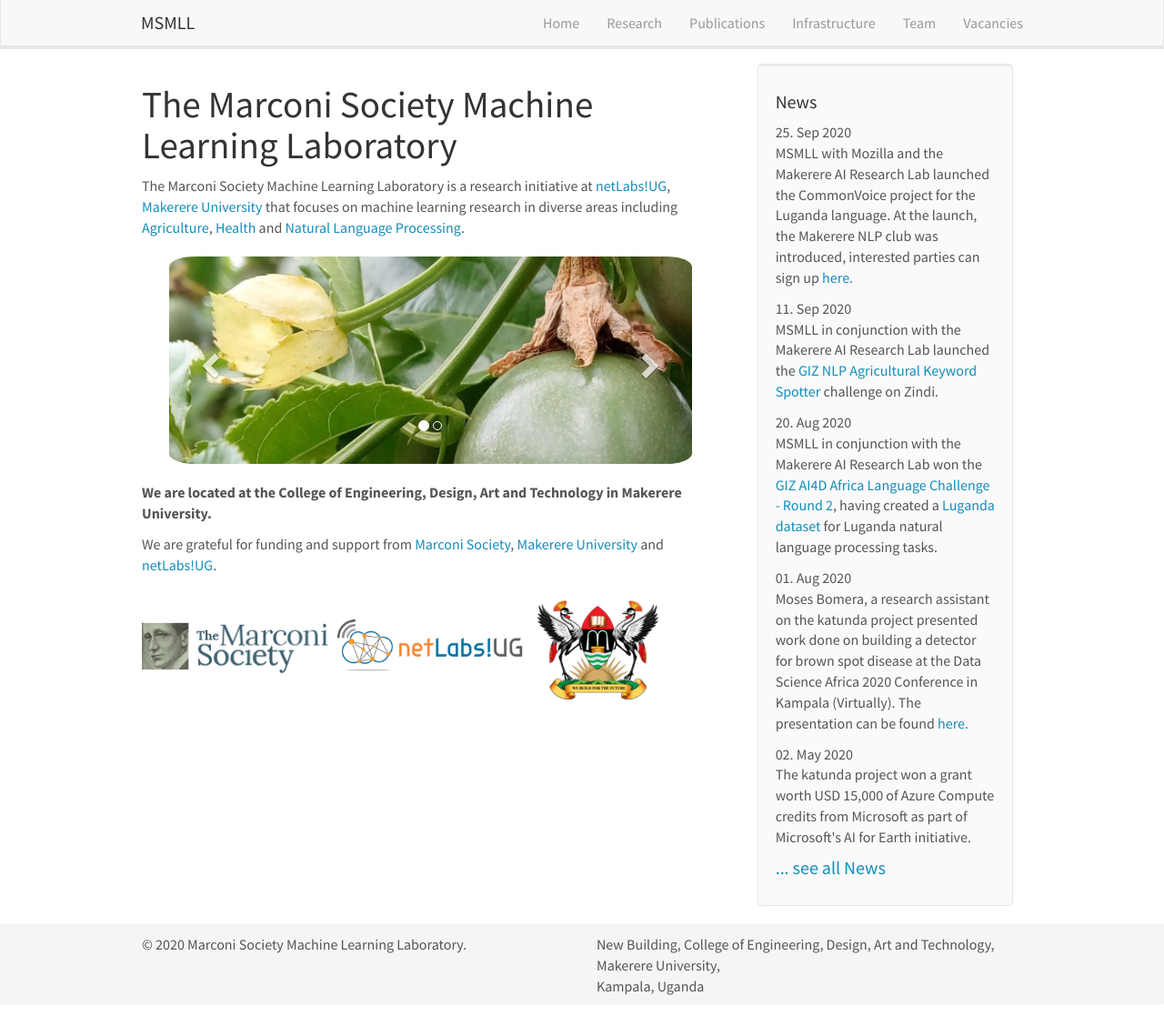
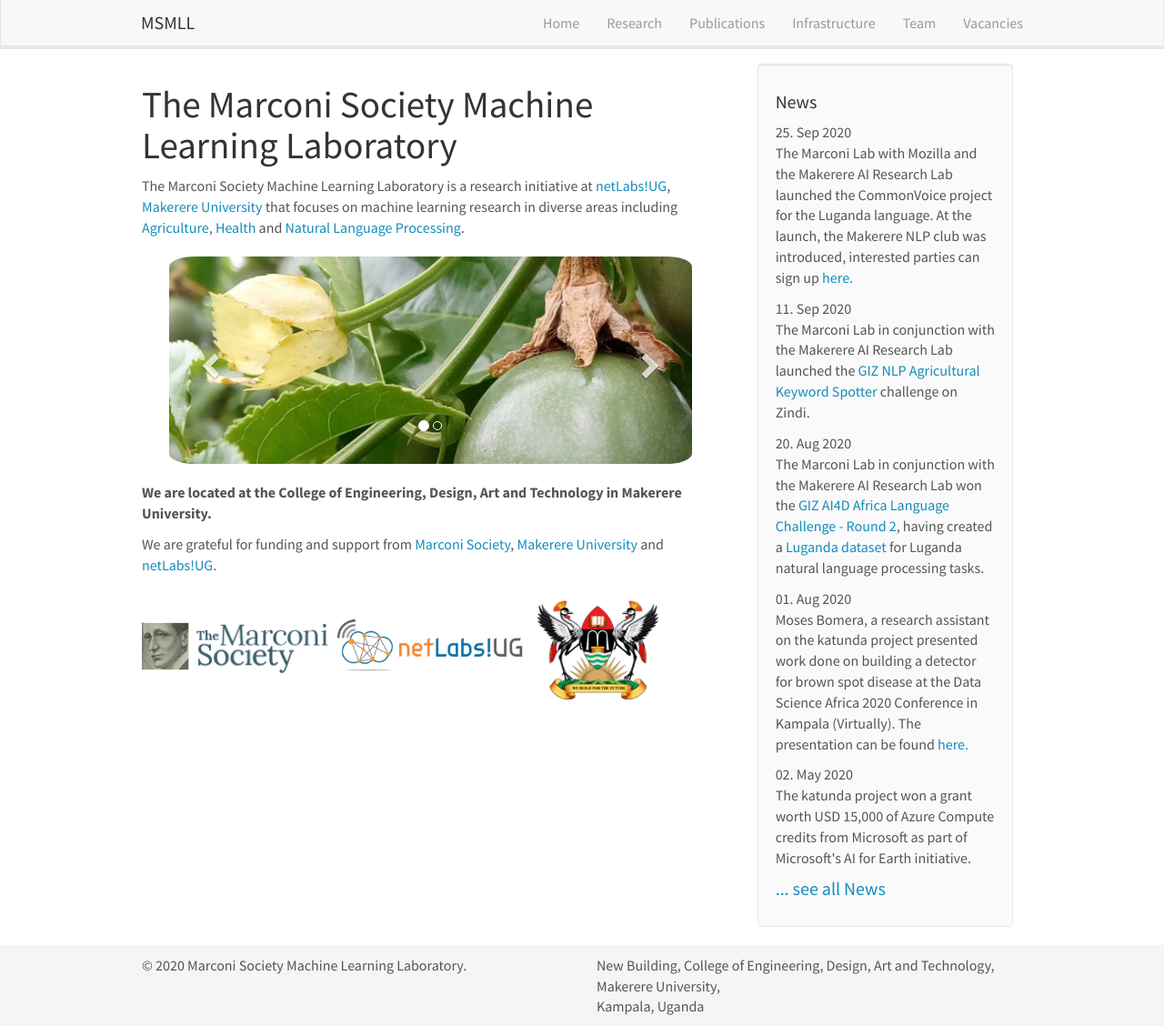
Before and after one commit to msmll/site, a Jekyll site: the page built from _pages/home.md, in a window 1280 px wide and 1128 px high. Shown: the whole window at 91% size. Built offline with Jekyll 4.4.1, drawn with Linux system fonts in a browser that asks for light colours; nearby versions of some CDN libraries.

Commit message:
Update news articles

```diff
--- a/_data/news.yml
+++ b/_data/news.yml
@@ -1,10 +1,10 @@
 - date: 25. Sep 2020
-  headline: MSMLL with Mozilla and the Makerere AI Research Lab launched the CommonVoice project for the Luganda language. At the launch, the Makerere NLP club was introduced, interested parties can sign up <a href="https://forms.gle/jQgwbhksLnWWxR5x9">here.</a>
+  headline: The Marconi Lab with Mozilla and the Makerere AI Research Lab launched the CommonVoice project for the Luganda language. At the launch, the Makerere NLP club was introduced, interested parties can sign up <a href="https://forms.gle/jQgwbhksLnWWxR5x9">here.</a>
 - date: 11. Sep 2020
-  headline: MSMLL in conjunction with the Makerere AI Research Lab launched the <a href="https://zindi.africa/competitions/giz-nlp-agricultural-keyword-spotter">GIZ NLP Agricultural Keyword Spotter</a> challenge on Zindi.
+  headline: The Marconi Lab in conjunction with the Makerere AI Research Lab launched the <a href="https://zindi.africa/competitions/giz-nlp-agricultural-keyword-spotter">GIZ NLP Agricultural Keyword Spotter</a> challenge on Zindi.
 
 - date: 20. Aug 2020
-  headline: MSMLL in conjunction with the Makerere AI Research Lab won the <a href="https://zindi.africa/competitions/ai4d-african-language-dataset-challenge">GIZ AI4D Africa Language Challenge - Round 2</a>, having created a <a href="https://github.com/AI-Lab-Makerere/Data4Good">Luganda dataset</a> for Luganda natural language processing tasks.
+  headline: The Marconi Lab in conjunction with the Makerere AI Research Lab won the <a href="https://zindi.africa/competitions/ai4d-african-language-dataset-challenge">GIZ AI4D Africa Language Challenge - Round 2</a>, having created a <a href="https://github.com/AI-Lab-Makerere/Data4Good">Luganda dataset</a> for Luganda natural language processing tasks.
 
 - date: 01. Aug 2020
   headline: Moses Bomera, a research assistant on the katunda project presented work done on building a detector for brown spot disease at the Data Science Africa 2020 Conference in Kampala (Virtually). The presentation can be found <a href="https://docs.google.com/presentation/d/1eOhPU-zremSn5KYVw7XBNvrbUvVFozm1LawpChvBBgE/edit?usp=sharing">here.</a>
```
